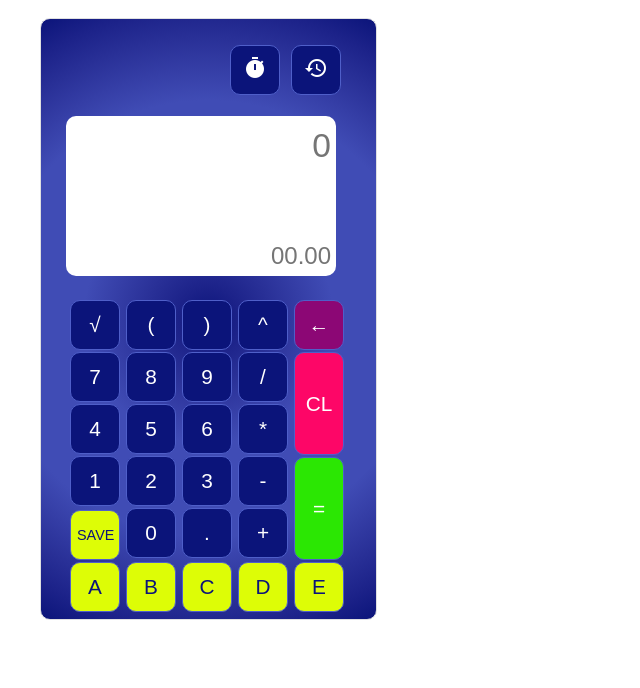
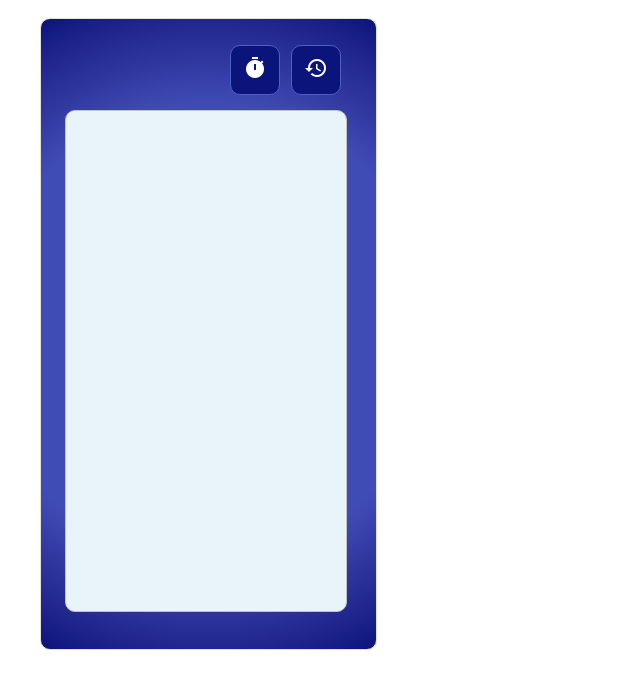
Before and after one commit to rajibkhan976/Caffeine-and-Power-Naps, a plain HTML site: page index.html in a window 1280 px wide. Both pictures are taken after a click on the button "history". Shown: the part 80-768 px from the top of the page, without its empty margins (0-640 px from the left). Drawn offline with nearby package versions, Linux system fonts and the light colour scheme.

Commit message:
Eva solved story_14 2019-02-07

```diff
--- a/calculator.js
+++ b/calculator.js
@@ -5,7 +5,54 @@ $(document).ready(function() {
   var exponentCharOne = "";
   var exponentCharTwo = "";
   var expresson = "";
-  var A = "", B = "", C = "", D = "", E = "";
+  var A = "",
+    B = "",
+    C = "",
+    D = "",
+    E = "";
+
+  //story_14:History
+  var list;
+
+  class calcHistory {
+    constructor(list = []) {
+      this.list = list;
+    }
+    addRow(inputData, resultData) {
+      if (inputData != " ") {
+        this.list.push({
+          rowInput: inputData,
+          rowResult: resultData
+        });
+      }
+    }
+    getRow() {
+      $('#displayHistory').html("");
+      // this.list[this.list.length - 1];
+      this.list.forEach(function(element) {
+        const displayRow = $("<p class='row'></p>");
+        $("#displayHistory").prepend(displayRow);
+        displayRow.append(element.rowInput + " = ");
+        displayRow.append("<br>");
+        displayRow.append(element.rowResult);
+        displayRow.append("<hr>");
+        console.log(element.rowInput);
+        console.log(element.rowResult);
+      });
+    }
+    deleteRow() {
+      if (this.list.length > 5) {
+        var historyChecker = this.list.indexOf(this.list[this.list.length - 5]);
+        console.log("historyChecker = " + historyChecker);
+        for (var i = 0; i < historyChecker; i++) {
+          this.list.shift();
+        }
+
+        console.log(this.list);
+      }
+    }
+  }
+  var history = new calcHistory();
 
   //story_2: display numbers (0-9) and controll capacity of the calculator
   $('.calc-number').click(function() {
@@ -35,7 +82,7 @@ $(document).ready(function() {
 
   //story 4: calculating numbers and showing error message
   function calculateTotal() {
-    if (screenInput.includes("√")){
+    if (screenInput.includes("√")) {
       if (!screenInput.includes("(")) {
         screenInput = screenInput.replace("√", "sqrt(")
         screenInput += ")"
@@ -95,7 +142,21 @@ $(document).ready(function() {
 
   $('.total').click(function() {
     calculateTotal();
+    history.addRow(screenInput, total);
   });
+
+  //story_14:history
+  $('#clickhistory').click(function() {
+    //console.log("history:");
+    $("#displayHistory").slideToggle("slow");
+    $("#displayHistory").html(" ");
+    history.deleteRow();
+
+    history.getRow();
+
+
+  });
+
   //story 5: decimal button is clickable, also automatically adds 0 before ".", if no other number has been clicked.
 
   function calculateDecimal() {
@@ -226,6 +287,7 @@ $(document).ready(function() {
           case 13:
             screenInput = screenInput.slice(0, screenInput.length - 1);
             calculateTotal();
+            history.addRow(screenInput, total);
             break;
         }
         $('#input').val(screenInput);
@@ -237,13 +299,13 @@ $(document).ready(function() {
   });
 
   //story_12: Storing expression result to A, B, C, D, E and use Store button
-  $('.store').click(function () {
-    if (screenInput != "" && screenInput == expresson && A != expresson && B != expresson && C != expresson && D != expresson && E != expresson)  {
+  $('.store').click(function() {
+    if (screenInput != "" && screenInput == expresson && A != expresson && B != expresson && C != expresson && D != expresson && E != expresson) {
       console.log(expresson);
       screenInput = $(this).val();
     }
   });
-  $('#save'). click(function () {
+  $('#save').click(function() {
     if (screenInput == "A") {
       A = expresson;
       screenInput = "";
@@ -278,32 +340,32 @@ $(document).ready(function() {
 
     }
   });
-  $('#A').click(function () {
+  $('#A').click(function() {
     if (A != "") {
       screenInput += A;
       console.log(screenInput);
       $('#input').val(screenInput);
     }
   });
-  $('#B').click(function () {
+  $('#B').click(function() {
     if (B != "") {
       screenInput += B;
       $('#input').val(screenInput);
     }
   });
-  $('#C').click(function () {
+  $('#C').click(function() {
     if (C != "") {
       screenInput += C;
       $('#input').val(screenInput);
     }
   });
-  $('#D').click(function () {
+  $('#D').click(function() {
     if (D != "") {
       screenInput += D;
       $('#input').val(screenInput);
     }
   });
-  $('#E').click(function () {
+  $('#E').click(function() {
     if (E != "") {
       screenInput += E;
       $('#input').val(screenInput);
--- a/index.html
+++ b/index.html
@@ -14,13 +14,13 @@
   <h1>Calculator</h1>
   <div class="container">
     <div class="history">
-      <button type="button" class="topbtn" name="button"><i class="material-icons">history</i></button>
+      <button type="button" id="clickhistory" class="topbtn" name="button"><i class="material-icons">history</i></button>
       <button type="button" id="clicktimer" class="topbtn" id="timer" name="button"><i class="material-icons">timer</i></button>
       <!--input type="button" class="topbtn" value="h" onclick="" style="width:30px;height:30px;"-->
       <!--input type="button" class="topbtn" value="t" style="width:30px;height:30px;"-->
     </div>
     <div class="screen">
-      <input type="text" id="input" name="input" value="" readonly placeholder="0" >
+      <input type="text" id="input" name="input" value="" readonly placeholder="0">
       <input type="text" id="result" name="result" value="" readonly>
       <input type="text" id="timer" name="timer" value="" readonly placeholder="00.00">
     </div>
@@ -77,7 +77,11 @@
       </table>
     </div>
   </div>
+  <div id="displayHistory" class="displayHistory">
+
+  </div>
   <script src="https://ajax.googleapis.com/ajax/libs/jquery/3.3.1/jquery.min.js"></script>
   <script type="text/javascript" src="calculator.js"></script>
 </body>
+
 </html>
--- a/style.css
+++ b/style.css
@@ -6,7 +6,7 @@ body {
   border: 1px solid #DFE0E1;
   border-radius: 10px;
   width: 285px;
-  height: 550px;
+  height: 580px;
   padding: 25px;
   background-image: radial-gradient(circle, #0b147a, #1c2289, #293097, #353ea6, #404cb5, #404cb5, #404cb5, #404cb5, #353ea6, #293097, #1c2289, #0b147a);
 }
@@ -34,6 +34,22 @@ body {
   font-size: 150%;
 }
 
+#displayHistory {
+  padding: 5px;
+  position: absolute;
+  top: 190px;
+  left: 65px;
+  width: 270px;
+  height: 490px;
+  text-align: right;
+  color: #0B147A;
+  font-size: 100%;
+  background-color: #E9F4FA;
+  border: solid 1px #c3c3c3;
+  border-radius: 10px;
+  display: none;
+}
+
 input[type=button], button {
   width: 50px;
   height: 50px;
```
Lines whose indentation alone changed are shown as unchanged.
